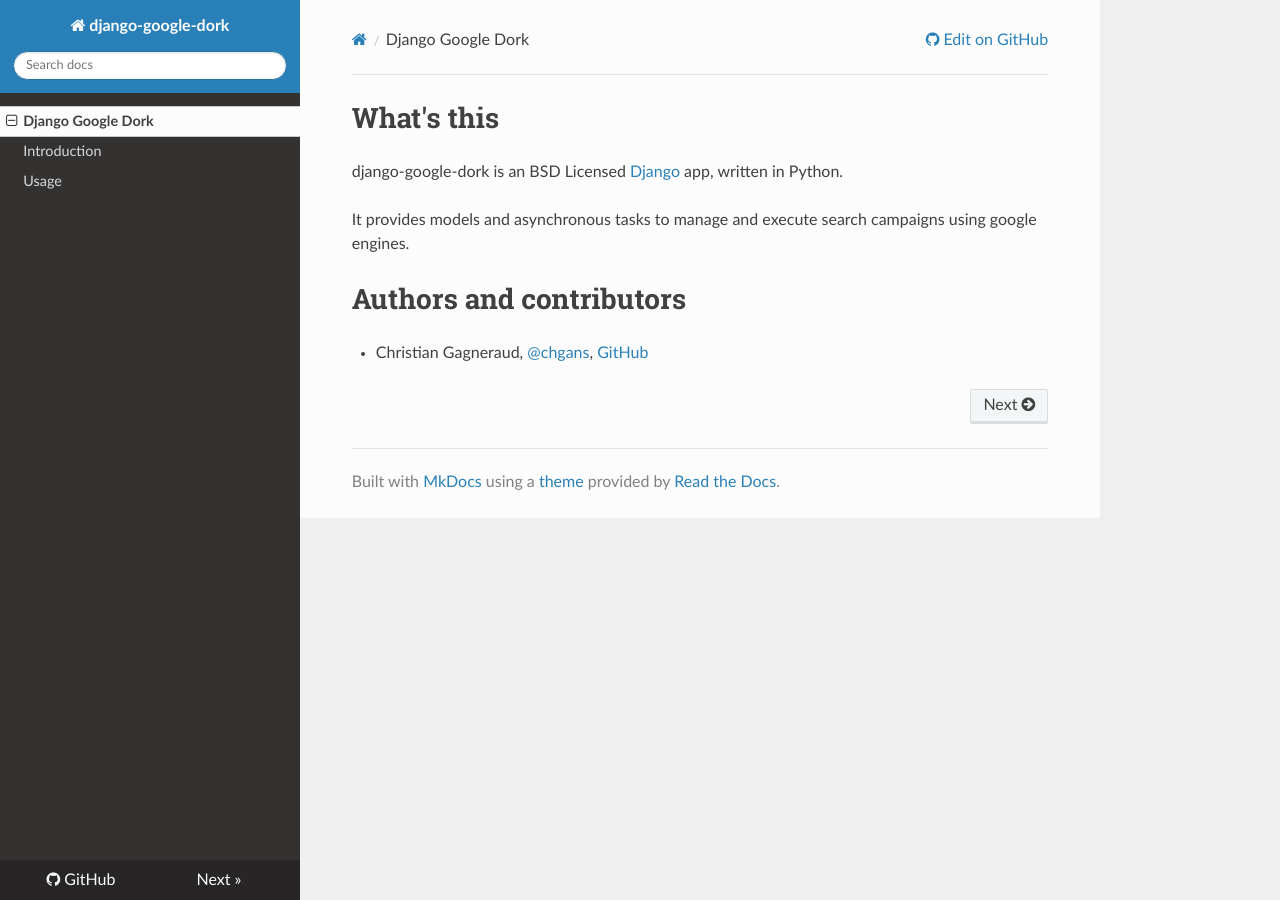
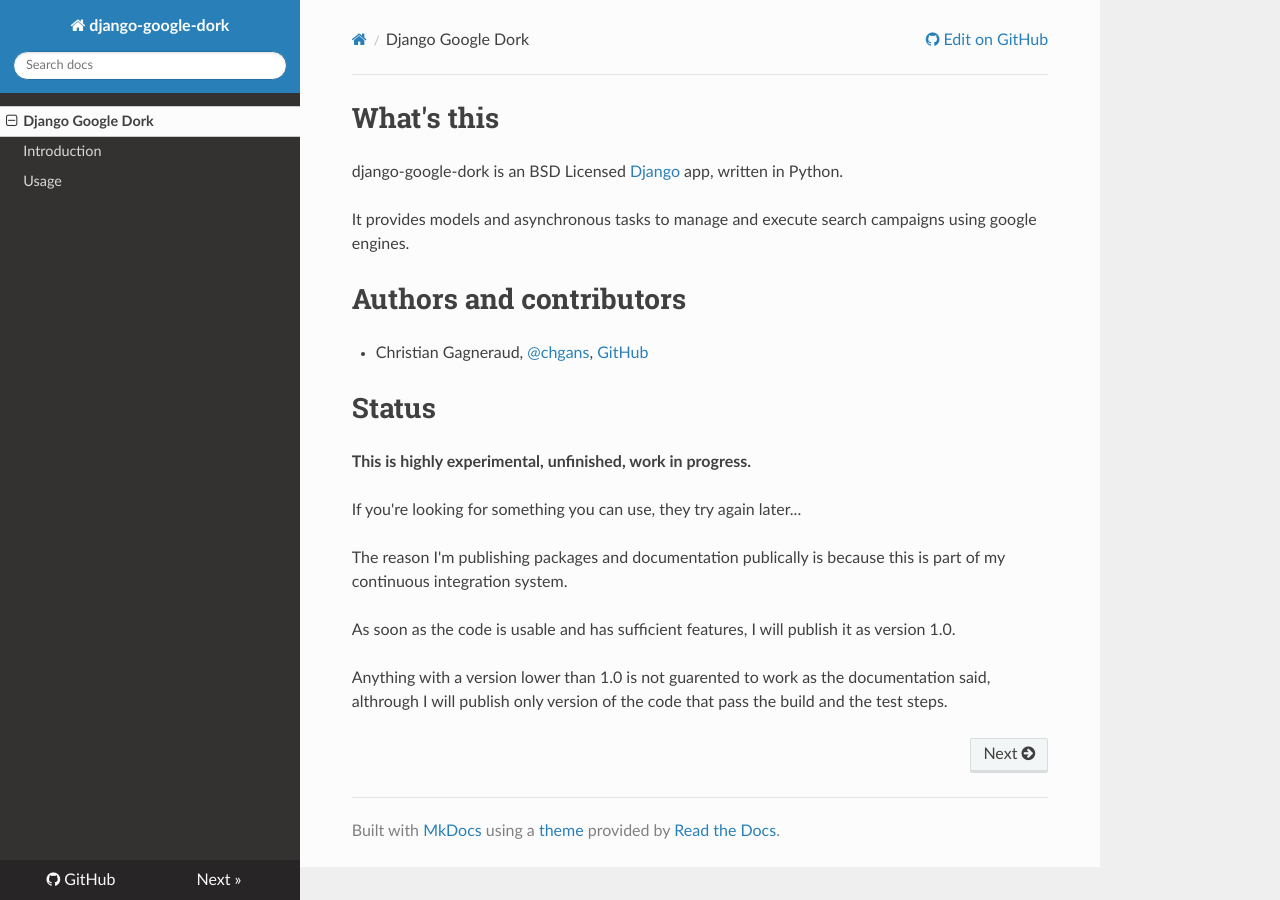
Before and after one commit to chgans/django-google-dork, an MkDocs documentation site: the page built from docs/index.md, in a window 1280 px wide. Built offline with MkDocs 1.6.1, drawn with Linux system fonts in a browser that asks for light colours; nearby versions of some CDN libraries; old or Windows-style settings are respelled for this version of MkDocs.

Commit message:
Warn users this is highly experimental code

```diff
--- a/docs/index.md
+++ b/docs/index.md
@@ -7,3 +7,19 @@
 # Authors and contributors
 
 * Christian Gagneraud, [@chgans](https://twitter.com/chgans), [GitHub](https://github.com/chgans)
+
+# Status
+
+**This is highly experimental, unfinished, work in progress.**
+
+If you're looking for something you can use, they try again later...
+
+The reason I'm publishing packages and documentation publically is
+because this is part of my continuous integration system.
+
+As soon as the code is usable and has sufficient features, I will
+publish it as version 1.0.
+
+Anything with a version lower than 1.0 is not guarented to work as the
+documentation said, althrough I will publish only version of the
+code that pass the build and the test steps.
```
Also changed, not shown: README.md (+15 -4 lines).
